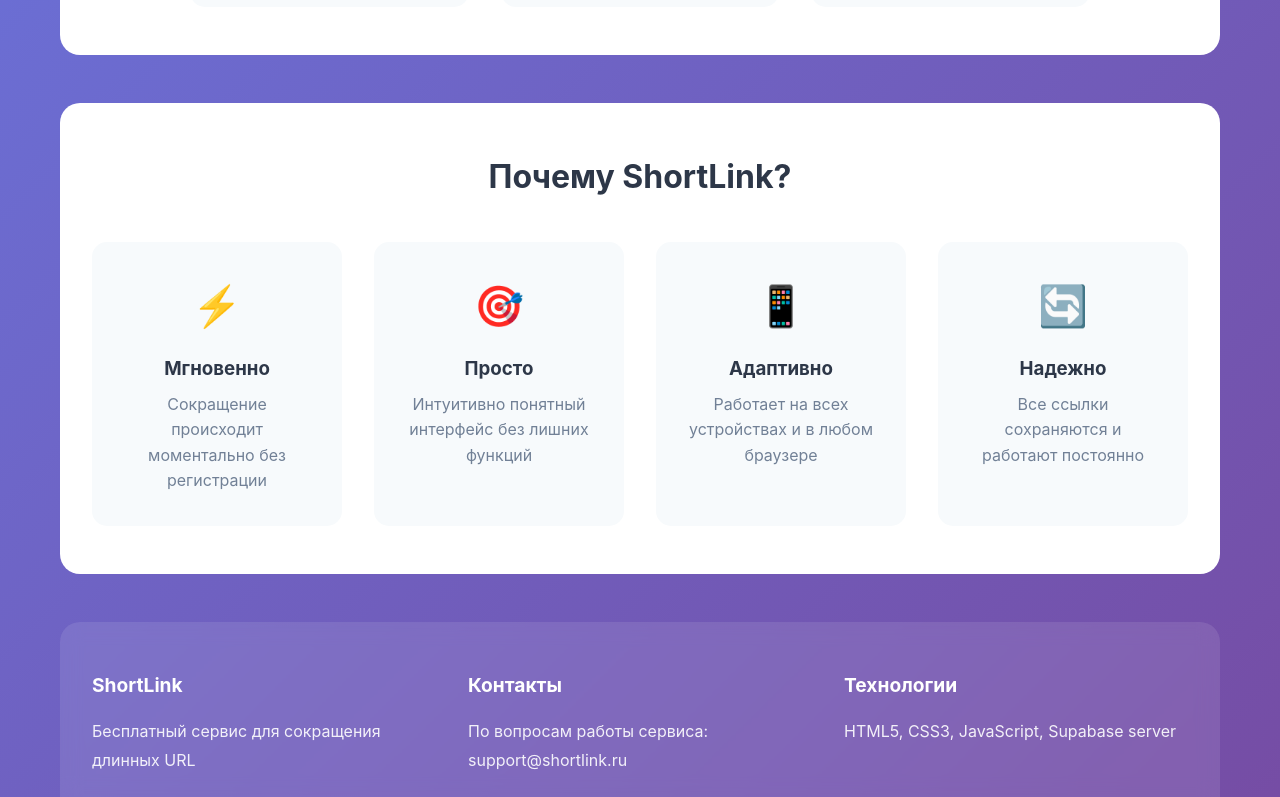
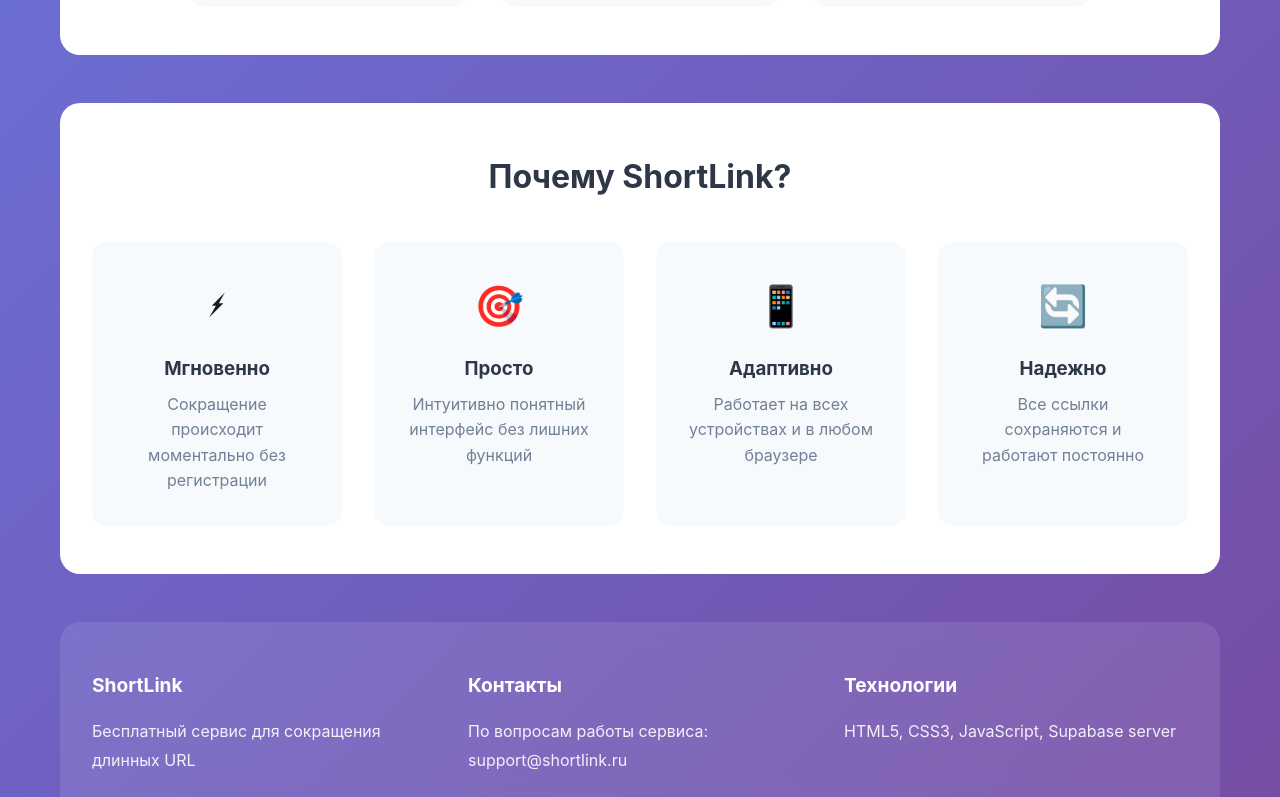
Before and after one commit to EtiihW/ShortLink, a website: page public/index.html in a window 1280 px wide. Shown: the part 1023-1820 px from the top of the page. Drawn offline with Linux system fonts and the light colour scheme; no server answers.

Commit message:
Update index.html

```diff
--- a/public/index.html
+++ b/public/index.html
@@ -12,7 +12,7 @@
     <div class="container">
         <header>
             <div class="logo">
-                <h1><span class="logo-icon">🔗</span> ShortLink</h1>
+                <h1><span class="logo-icon"></span> ShortLink</h1>
                 <p class="tagline">Сделайте ваши ссылки короче и удобнее</p>
             </div>
         </header>
@@ -93,7 +93,110 @@
                 <h2>Почему ShortLink?</h2>
                 <div class="feature-grid">
                     <div class="feature">
-                        <div class="feature-icon">⚡</div>
+                        <div class="feature-icon"><?xml version="1.0" encoding="UTF-8" standalone="no"?>
+<!-- Created with Inkscape (http://www.inkscape.org/) -->
+
+<svg
+   xmlns:dc="http://purl.org/dc/elements/1.1/"
+   xmlns:cc="http://creativecommons.org/ns#"
+   xmlns:rdf="http://www.w3.org/1999/02/22-rdf-syntax-ns#"
+   xmlns:svg="http://www.w3.org/2000/svg"
+   xmlns="http://www.w3.org/2000/svg"
+   xmlns:sodipodi="http://sodipodi.sourceforge.net/DTD/sodipodi-0.dtd"
+   xmlns:inkscape="http://www.inkscape.org/namespaces/inkscape"
+   width="30"
+   height="30"
+   id="svg2"
+   sodipodi:version="0.32"
+   inkscape:version="0.48.4 r9939"
+   sodipodi:docname="spray.svg"
+   inkscape:output_extension="org.inkscape.output.svg.inkscape"
+   version="1.1">
+  <defs
+     id="defs4" />
+  <sodipodi:namedview
+     id="base"
+     pagecolor="#ffffff"
+     bordercolor="#666666"
+     borderopacity="1.0"
+     inkscape:pageopacity="0.0"
+     inkscape:pageshadow="2"
+     inkscape:zoom="10.276087"
+     inkscape:cx="15.344828"
+     inkscape:cy="14.482759"
+     inkscape:document-units="px"
+     inkscape:current-layer="layer1"
+     inkscape:window-width="656"
+     inkscape:window-height="1029"
+     inkscape:window-x="0"
+     inkscape:window-y="19"
+     showgrid="false"
+     inkscape:window-maximized="0" />
+  <metadata
+     id="metadata7">
+    <rdf:RDF>
+      <cc:Work
+         rdf:about="">
+        <dc:format>image/svg+xml</dc:format>
+        <dc:type
+           rdf:resource="http://purl.org/dc/dcmitype/StillImage" />
+        <dc:title></dc:title>
+      </cc:Work>
+    </rdf:RDF>
+  </metadata>
+  <g
+     inkscape:label="Capa 1"
+     inkscape:groupmode="layer"
+     id="layer1"
+     transform="translate(0,-1022.3622)">
+    <path
+       sodipodi:type="arc"
+       style="color:#000000;fill:#1a1a1a;stroke:#d4d4d4;stroke-width:1.02777779;stroke-opacity:1;marker:none;visibility:visible;display:inline;overflow:visible;enable-background:accumulate"
+       id="path16617-6-6"
+       sodipodi:cx="15.16226"
+       sodipodi:cy="16.56851"
+       sodipodi:rx="14.008413"
+       sodipodi:ry="14.008413"
+       d="m 29.170673,16.56851 a 14.008413,14.008413 0 1 1 -28.0168263,0 14.008413,14.008413 0 1 1 28.0168263,0 z"
+       transform="matrix(0.97297297,0,0,0.97297297,330.50795,953.63241)" />
+    <path
+       style="fill:#1a1a1a;stroke:#d4d4d4;stroke-width:1px;stroke-linecap:butt;stroke-linejoin:miter;stroke-opacity:1"
+       d="m 345.29648,957.89011 0,11.863 0,0"
+       id="path16623-6-2"
+       inkscape:connector-curvature="0"
+       inkscape:transform-center-y="-5.9314904" />
+    <path
+       style="fill:#1a1a1a;stroke:#d4d4d4;stroke-width:1px;stroke-linecap:butt;stroke-linejoin:miter;stroke-opacity:1"
+       d="m 357.15947,969.75311 -1.70877,0 0,0"
+       id="path16623-4-2-0"
+       inkscape:connector-curvature="0"
+       inkscape:transform-center-x="-0.854382" />
+    <path
+       style="fill:#1a1a1a;stroke:#d4d4d4;stroke-width:0.99999994px;stroke-linecap:butt;stroke-linejoin:miter;stroke-opacity:1"
+       d="m 345.29648,981.61611 0,-2.0181 0,0"
+       id="path16623-4-3-9-0"
+       inkscape:connector-curvature="0"
+       inkscape:transform-center-y="1.0091015" />
+    <path
+       style="fill:#1a1a1a;stroke:#d4d4d4;stroke-width:1px;stroke-linecap:butt;stroke-linejoin:miter;stroke-opacity:1"
+       d="m 333.43348,969.75311 11.863,0 0,0"
+       id="path16623-4-3-4-1-0"
+       inkscape:connector-curvature="0"
+       inkscape:transform-center-x="5.9315" />
+    <path
+       inkscape:connector-curvature="0"
+       sodipodi:nodetypes="cccccccccccccc"
+       id="path9518-0-7"
+       d="m 14.999994,1025.9915 -11.2422196,9.9235 2.2484301,0 0,12.8177 6.7453475,0 0,-7.5644 4.651059,0 1.3e-5,7.5644 6.591159,0 0,-12.8177 2.248444,0 -11.242237,-9.9235 0,0 0,0 z"
+       style="font-size:12px;fill:none;stroke:none" />
+    <path
+       style="fill:#1a1a1a;fill-opacity:1;stroke:none"
+       d="m 22.865805,1024.9498 -13.0911801,13.0911 4.1340501,0 -6.7744801,11.7338 14.2494401,-14.2494 -4.54667,0 z"
+       id="path13507-4"
+       inkscape:connector-curvature="0" />
+  </g>
+</svg>
+</div>
                         <h3>Мгновенно</h3>
                         <p>Сокращение происходит моментально без регистрации</p>
                     </div>
```
